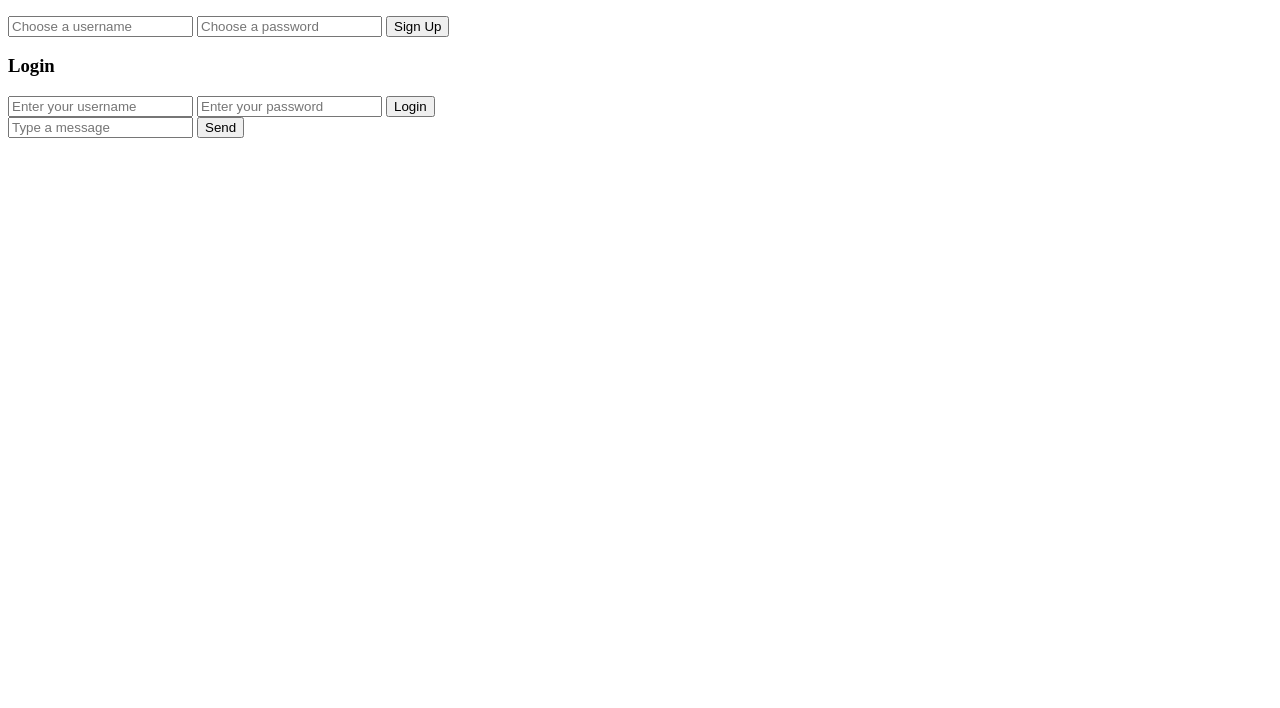
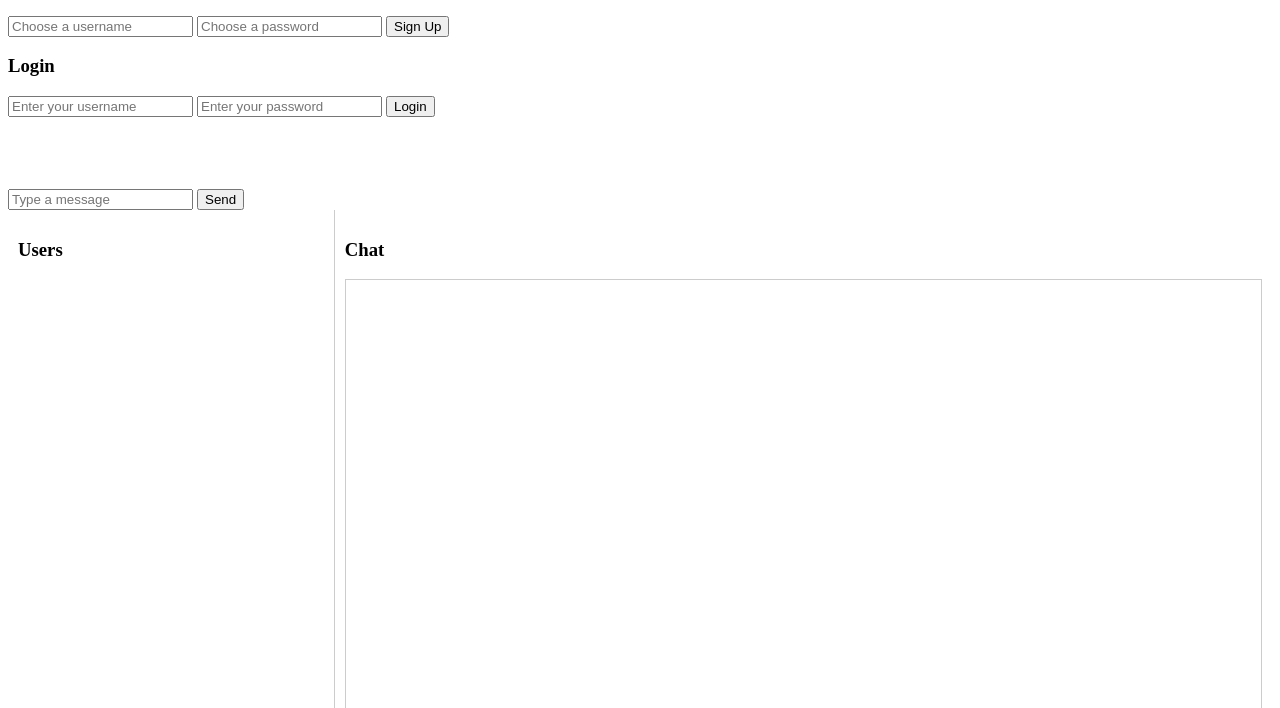
Before and after one commit to dwrtaza2/SecureChat, a plain HTML site: page client.html in a window 1280 px wide. Shown: the part 92-800 px from the top of the page. Drawn offline with nearby package versions, Linux system fonts and the light colour scheme.

Commit message:
html chat box and user list added, holding off on more pushes since i have alot of errors right :(

```diff
--- a/client.html
+++ b/client.html
@@ -5,6 +5,44 @@
     <meta name="viewport" content="width=device-width, initial-scale=1.0">
     <title>SecureChat</title>
     <script src="https://cdnjs.cloudflare.com/ajax/libs/crypto-js/4.1.1/crypto-js.min.js"></script>
+    <style>
+        #app {
+            display: flex;
+            height: 100vh;
+        }
+
+        #user-list {
+            width: 25%;
+            border-right: 1px solid #ccc;
+            padding: 10px;
+            overflow-y: auto;
+        }
+
+        #chat-window {
+            width: 75%;
+            padding: 10px;
+            display: flex;
+            flex-direction: column;
+        }
+
+        #chat {
+            flex: 1;
+            overflow-y: auto;
+            border: 1px solid #ccc;
+            padding: 10px;
+            margin-bottom: 10px;
+        }
+
+        #users li {
+            cursor: pointer;
+            padding: 5px;
+            border-bottom: 1px solid #ccc;
+        }
+
+        #users li:hover {
+            background-color: #f0f0f0;
+        }
+    </style>
 </head>
 <body>
     <h2>SecureChat</h2>
@@ -20,10 +58,29 @@
     <button onclick="login()">Login</button>
 
     <br>
+    <br>
+    <br>
+    <br>
+    <br>
+
     <input type="text" id="message" placeholder="Type a message">
     <button onclick="sendMessage()">Send</button>
 
-    <div id="chat"></div>
+    <div id="app">
+        <div id="user-list">
+            <h3>Users</h3>
+            <ul id="users">
+                <!-- User list will be dynamically populated -->
+            </ul>
+        </div>
+
+        <div id="chat-window">
+            <h3 id="chat-header">Chat</h3>
+            <div id="chat"></div>
+            <input type="text" id="message" placeholder="Type a message">
+            <button onclick="sendMessage()">Send</button>
+        </div>
+    </div>
 
     <script>
         let ws;
@@ -61,6 +118,7 @@
             if (!username || !password) return;
             const hashedPassword = hashData(password);
             connectWebSocket("login", username, hashedPassword);
+            loadUserList();
         }
 
         function connectWebSocket(type, username, password) {
```
Also changed, not shown: 3 other files.
